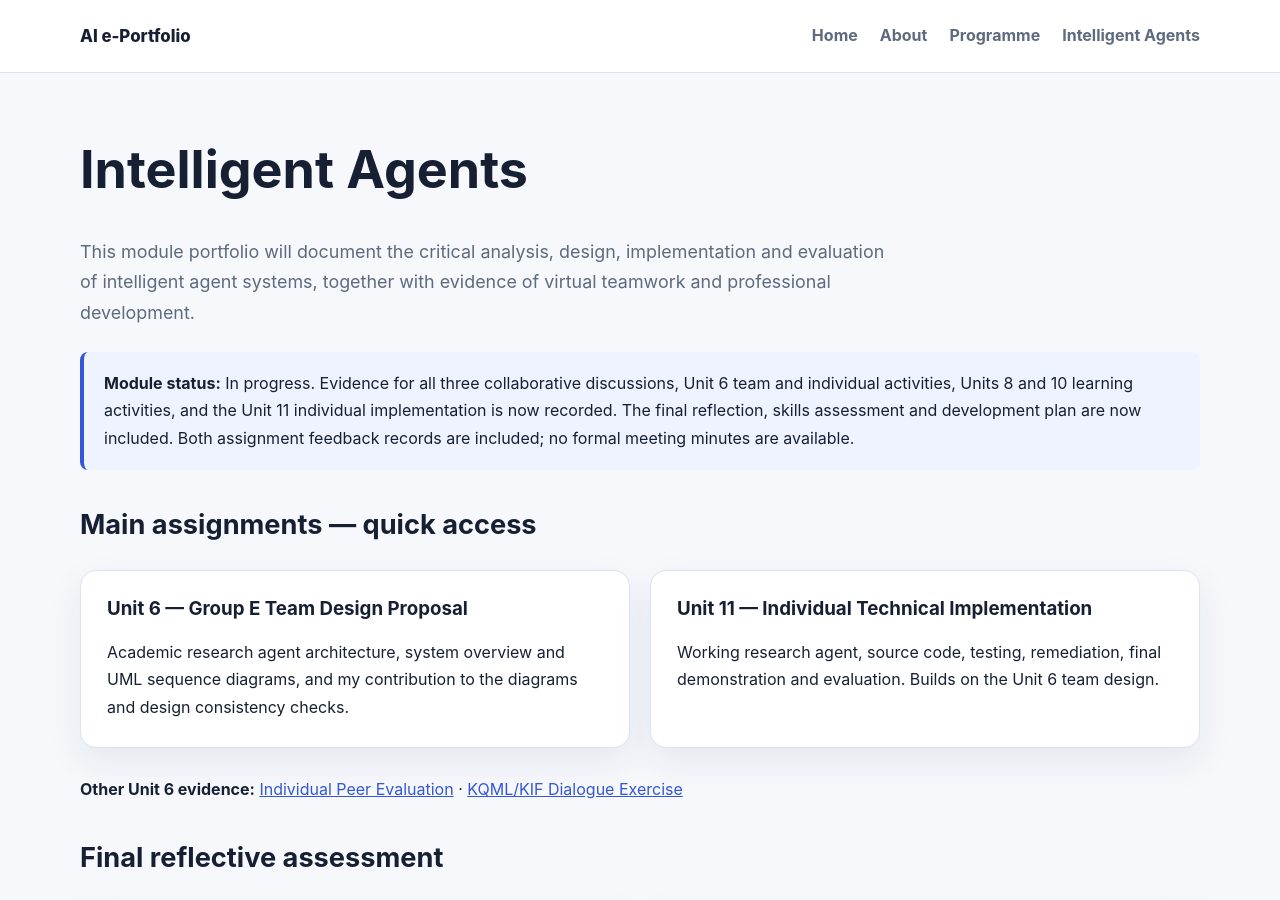
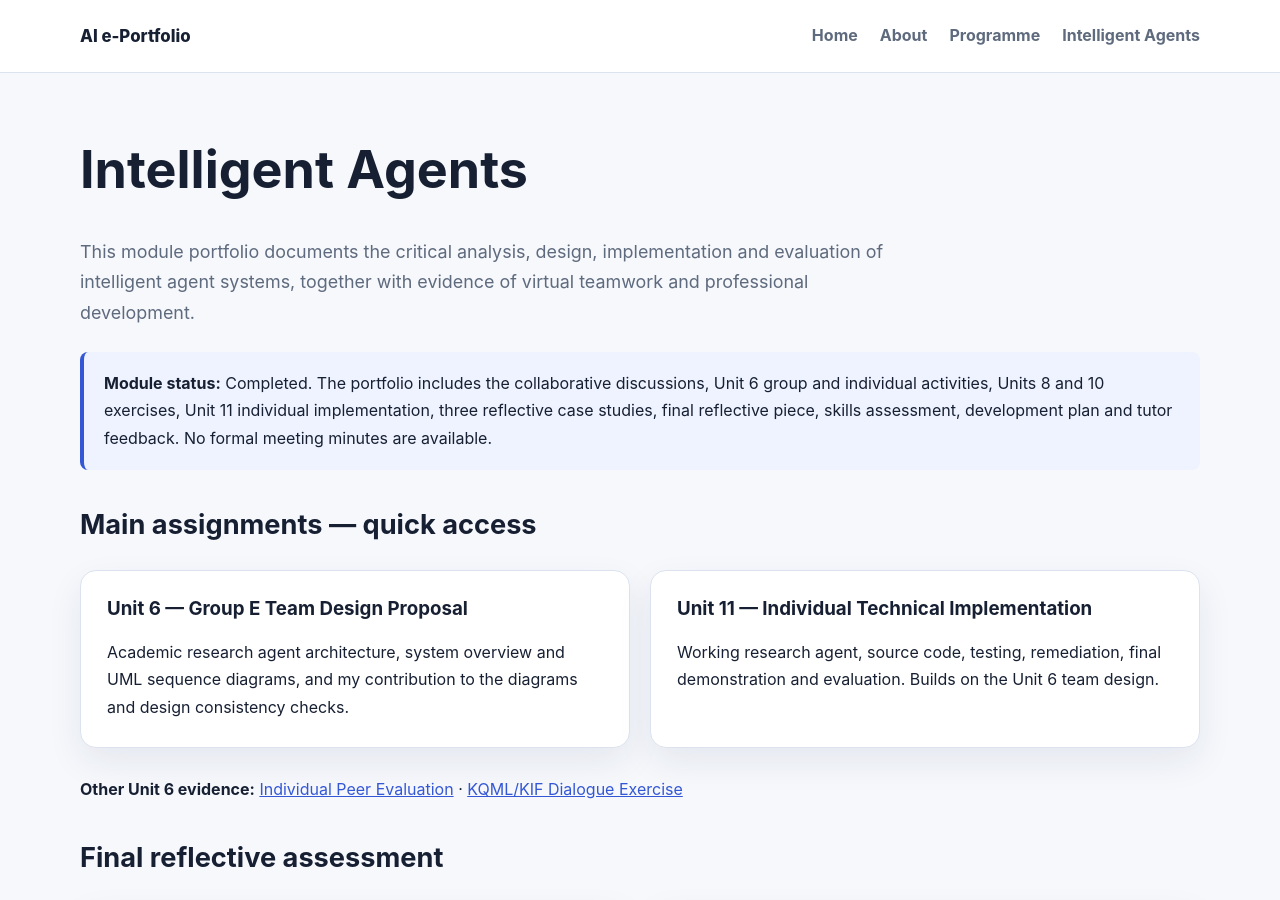
Before and after one commit to Monogios1996/Monogios1996.github.io, a Jekyll site: the page built from modules/intelligent-agents/index.md, in a window 1280 px wide and 900 px high. Built offline with Jekyll 4.4.1, drawn with Linux system fonts in a browser that asks for light colours; some of the changed text lies outside the part shown.

Commit message:
Mark Intelligent Agents e-Portfolio complete for submission

```diff
--- a/modules/intelligent-agents/index.md
+++ b/modules/intelligent-agents/index.md
@@ -5,10 +5,10 @@ permalink: /modules/intelligent-agents/
 
 # Intelligent Agents
 
-<p class="lead">This module portfolio will document the critical analysis, design, implementation and evaluation of intelligent agent systems, together with evidence of virtual teamwork and professional development.</p>
+<p class="lead">This module portfolio documents the critical analysis, design, implementation and evaluation of intelligent agent systems, together with evidence of virtual teamwork and professional development.</p>
 
 <div class="notice">
-<strong>Module status:</strong> In progress. Evidence for all three collaborative discussions, Unit 6 team and individual activities, Units 8 and 10 learning activities, and the Unit 11 individual implementation is now recorded. The final reflection, skills assessment and development plan are now included. Both assignment feedback records are included; no formal meeting minutes are available.
+<strong>Module status:</strong> Completed. The portfolio includes the collaborative discussions, Unit 6 group and individual activities, Units 8 and 10 exercises, Unit 11 individual implementation, three reflective case studies, final reflective piece, skills assessment, development plan and tutor feedback. No formal meeting minutes are available.
 </div>
 
 ## Main assignments — quick access
@@ -56,9 +56,9 @@ permalink: /modules/intelligent-agents/
 
 ## Evidence map at a glance
 
-| Learning outcome | Planned primary evidence |
+| Learning outcome | Primary evidence |
 |---|---|
 | LO1 | Collaborative discussions and architecture comparisons |
 | LO2 | Team exercises, real-world application and evaluation |
 | LO3 | Code, tool selection, testing and ethical/legal analysis |
-| LO4 | Meeting notes, task allocation, peer feedback and reflection |
+| LO4 | Group contributions, peer evaluation, discussion participation and reflection |
```
